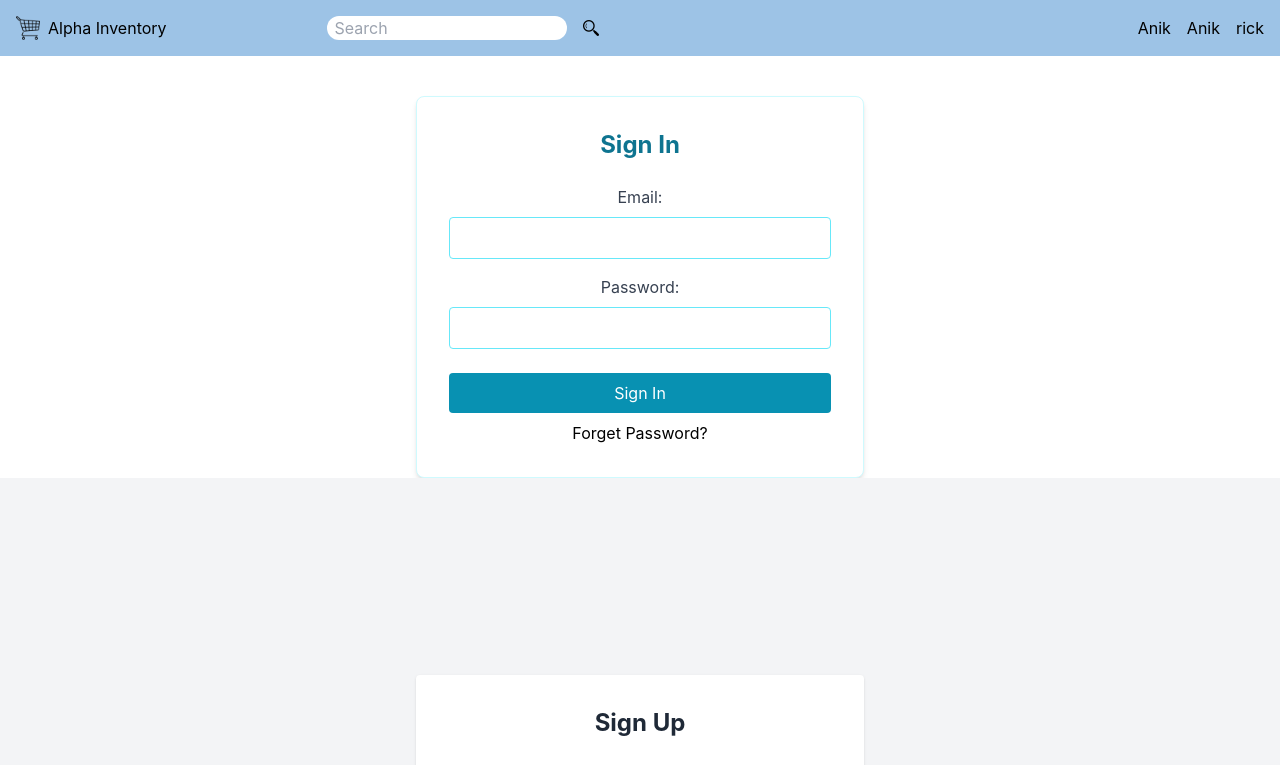
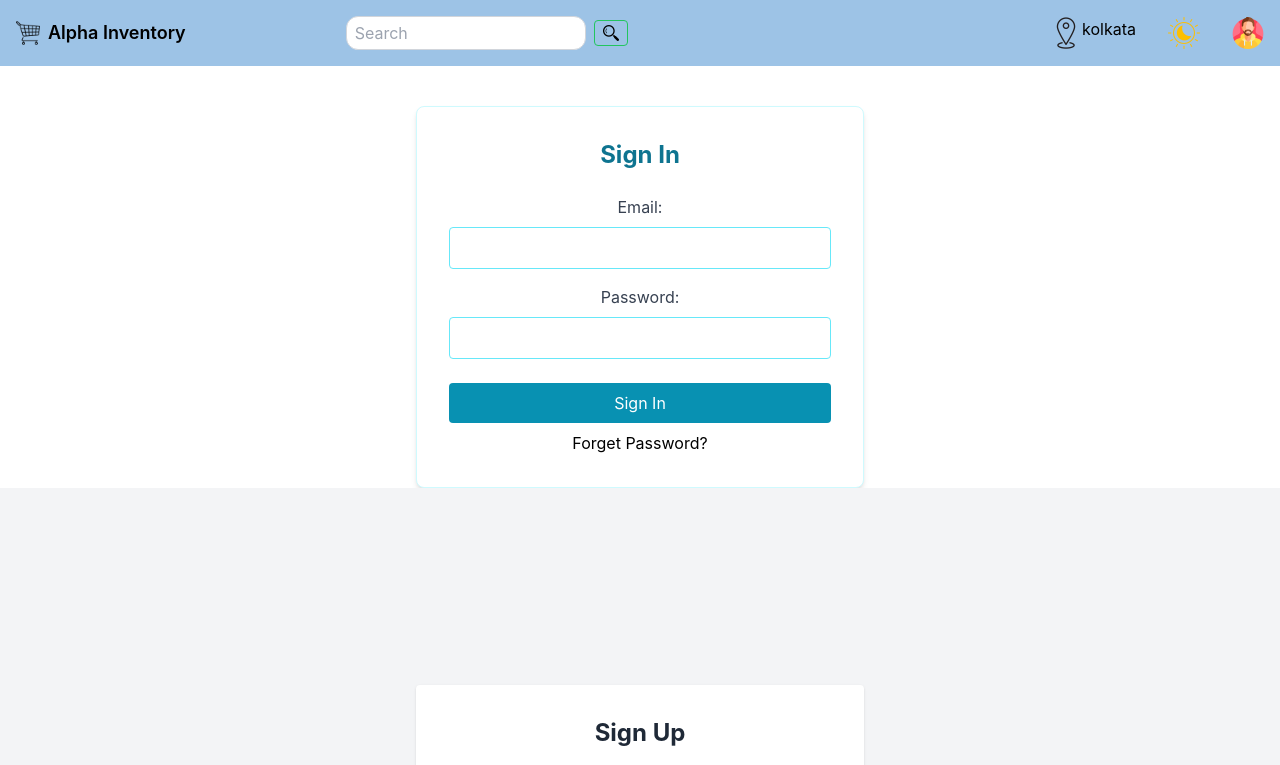
Before and after one commit to anik0103/inventory-management-system, a React (Create React App) app: page /products in a window 1280 px wide. Shown: the top 765 px of the page. Built offline with nearby package versions, Linux system fonts and the light colour scheme.

Commit message:
Refactor Navbar component: enhance layout, improve dropdown functionality, and update styling

```diff
--- a/src/Components/Navbar.js
+++ b/src/Components/Navbar.js
@@ -1,30 +1,48 @@
 import SearchIcon from "../asset/search.png";
 import Cart from "../asset/shopping-cart.png";
+import theme from "../asset/themes.png";
+import man from "../asset/man.png";
+import location from "../asset/location.png";
+import { useState } from "react";
+const Navbar = () => {
+  const [dropdown, setDropdown] = useState(false);
 
-const Navbar = () => {
+  const toggledropdown = () => {
+    setDropdown(!dropdown);
+  };
   return (
-    <nav className="navbar navbar-expand-lg navbar-light bg-[#9dc3e6] w-full p-4 flex">
-      <div className="container-fluid flex space-x-40">
+    <nav className="w-full p-4 flex bg-[#9dc3e6]">
+      <div className="container-fluid flex space-x-40 items-center">
         <div className="flex items-center space-x-2">
           <img src={Cart} alt="logo" className="w-6" />
-          <h3>Alpha Inventory</h3>
+          <h3 className="font-semibold text-lg">Alpha Inventory</h3>
         </div>
-        <div className="align-items-center flex space-x-2">
+        <div className="flex items-center space-x-2">
           <input
-            className="form-control me-2 w-60 rounded-xl px-2"
+            className="form-control w-60 rounded-xl px-2 py-1 border border-gray-300 focus:outline-none focus:ring-2 focus:ring-blue-400"
             type="search"
             placeholder="Search"
             aria-label="Search"
           />
-          <button className="btn btn-outline-success" type="submit">
+          <button className="btn border border-green-500 text-green-500 rounded px-2 py-1 hover:bg-green-500 hover:text-white transition">
             <img src={SearchIcon} alt="search" className="w-4" />
           </button>
         </div>
       </div>
-      <div className="flex space-x-4 ml-auto items-center">
-        <p>Anik</p>
-        <p>Anik</p>
-        <p>rick</p>
+      <div className="flex space-x-8 ml-auto items-center relative">
+        <div className="flex align-middle">
+        <img src={location} alt="location" className="w-8 cursor-pointer" onClick={toggledropdown} />
+        <h1>kolkata</h1>
+        </div>
+        {dropdown && (
+          <ul className="absolute top-12 left-0 bg-gray-700 text-white list-none p-2 rounded shadow-lg z-50 min-w-[120px]">
+            <li className="py-1 px-3 hover:bg-gray-600 cursor-pointer">kolkata</li>
+            <li className="py-1 px-3 hover:bg-gray-600 cursor-pointer">kolkata</li>
+            <li className="py-1 px-3 hover:bg-gray-600 cursor-pointer">kolkata</li>
+          </ul>
+        )}
+        <img src={theme} alt="theme" className="w-8" />
+        <img src={man} alt="man" className="w-8" />
       </div>
     </nav>
   );
```
